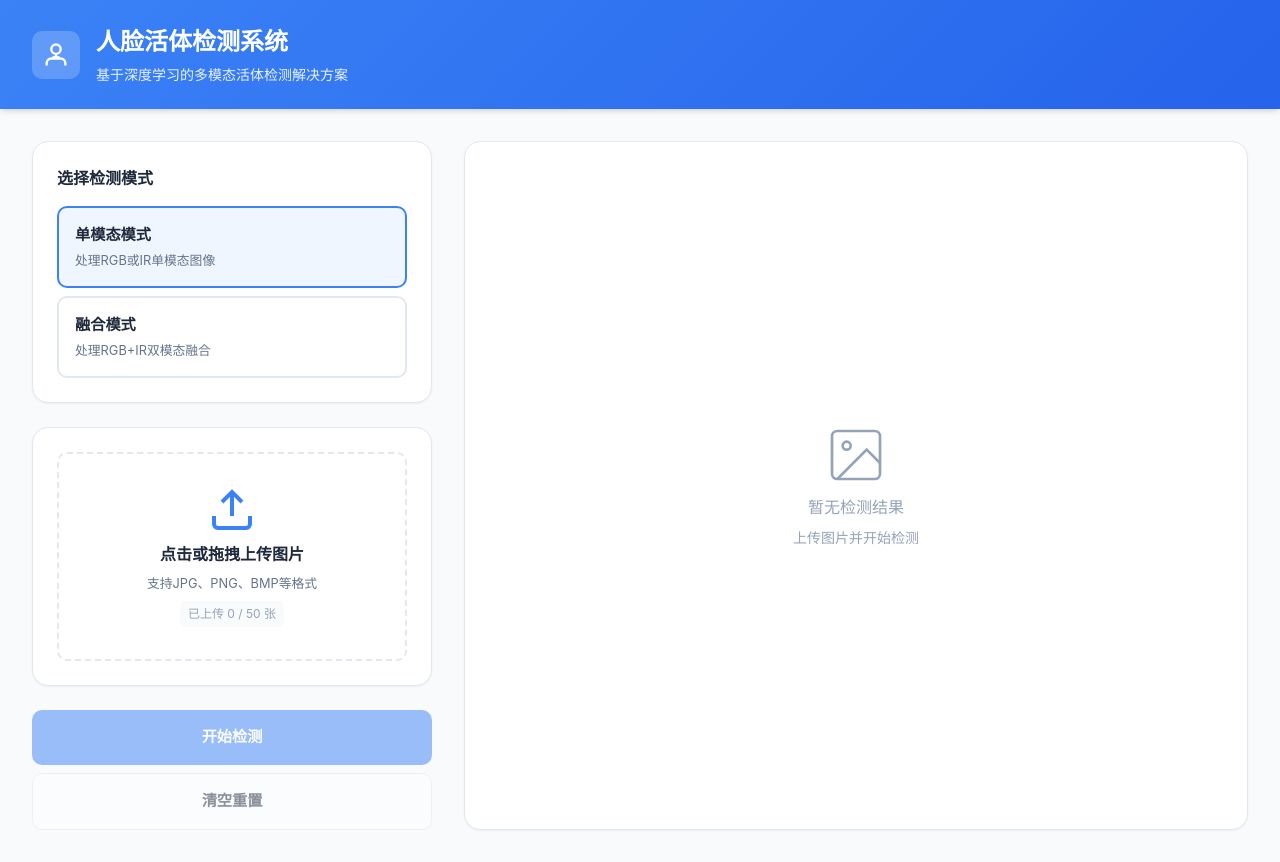
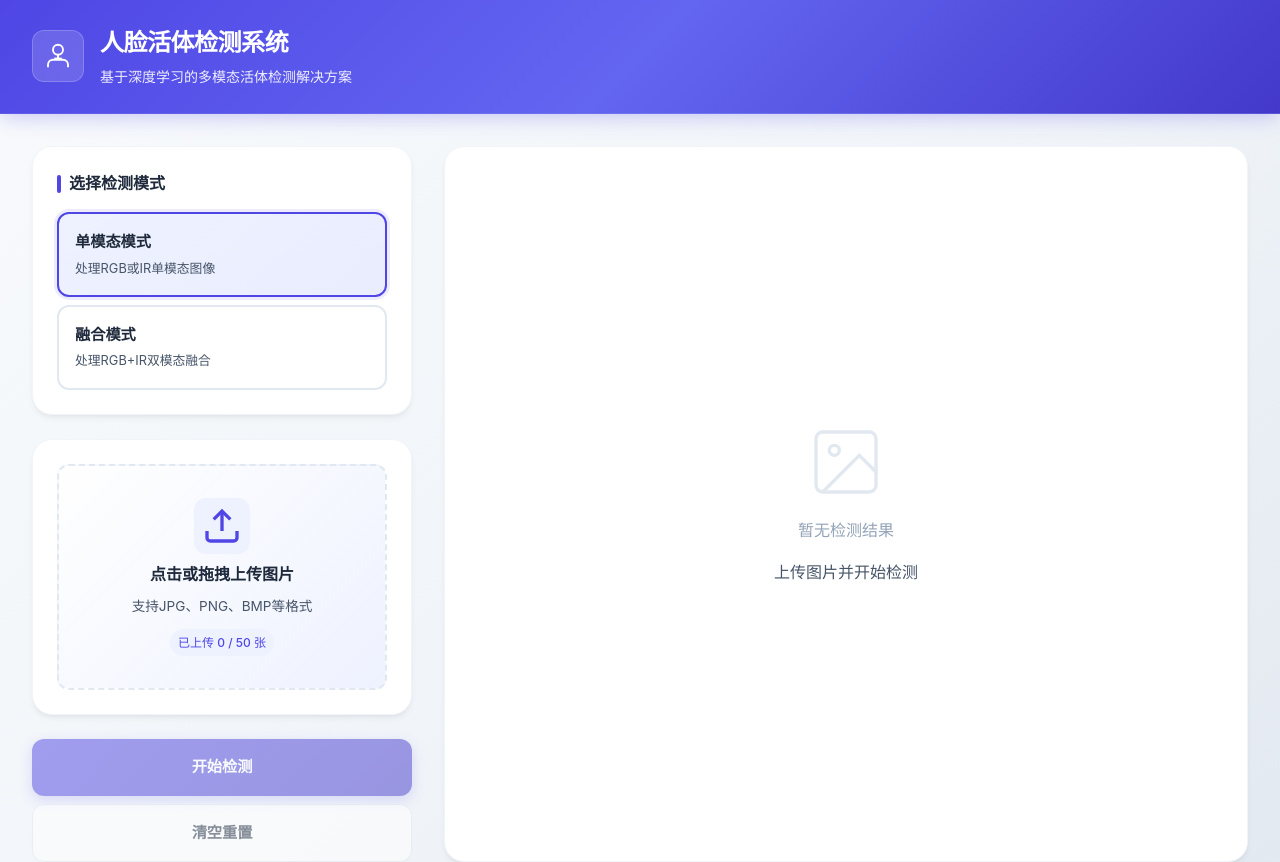
Before and after one commit to Moore-ai/face-spoofing-detector-frontend, a React (Vite) app: page / in a window 1280 px wide. Shown: the top 862 px of the page. Built offline with nearby package versions, Linux system fonts and the light colour scheme.

Commit message:
v1版本的稍微优化版

```diff
--- a/src/App.css
+++ b/src/App.css
@@ -2,35 +2,45 @@
 
 /* ===== CSS变量定义 ===== */
 :root {
-  /* 主色调 */
-  --color-primary: #3b82f6;
-  --color-primary-dark: #2563eb;
-  --color-primary-light: #60a5fa;
+  /* 主色调 - 优雅蓝 */
+  --color-primary: #4f46e5;
+  --color-primary-dark: #4338ca;
+  --color-primary-light: #818cf8;
+  --color-primary-bg: #eef2ff;
 
   /* 功能色 */
-  --color-success: #10b981;
+  --color-success: #059669;
   --color-success-light: #d1fae5;
-  --color-danger: #ef4444;
+  --color-success-bg: #ecfdf5;
+  --color-danger: #dc2626;
   --color-danger-light: #fee2e2;
-  --color-warning: #f59e0b;
+  --color-danger-bg: #fef2f2;
+  --color-warning: #d97706;
+  --color-warning-light: #fef3c7;
 
   /* 中性色 */
   --color-bg: #f8fafc;
   --color-surface: #ffffff;
+  --color-surface-hover: #f8fafc;
   --color-border: #e2e8f0;
+  --color-border-light: #f1f5f9;
   --color-text-primary: #1e293b;
-  --color-text-secondary: #64748b;
+  --color-text-secondary: #475569;
   --color-text-muted: #94a3b8;
 
-  /* 阴影 */
-  --shadow-sm: 0 1px 2px 0 rgb(0 0 0 / 0.05);
-  --shadow-md: 0 4px 6px -1px rgb(0 0 0 / 0.1), 0 2px 4px -2px rgb(0 0 0 / 0.1);
-  --shadow-lg: 0 10px 15px -3px rgb(0 0 0 / 0.1), 0 4px 6px -4px rgb(0 0 0 / 0.1);
+  /* 高级阴影 */
+  --shadow-sm: 0 1px 2px 0 rgb(0 0 0 / 0.04);
+  --shadow-md: 0 4px 6px -1px rgb(0 0 0 / 0.06), 0 2px 4px -2px rgb(0 0 0 / 0.04);
+  --shadow-lg: 0 10px 15px -3px rgb(0 0 0 / 0.08), 0 4px 6px -4px rgb(0 0 0 / 0.04);
+  --shadow-xl: 0 20px 25px -5px rgb(0 0 0 / 0.08), 0 8px 10px -6px rgb(0 0 0 / 0.04);
+  --shadow-inner: inset 0 2px 4px 0 rgb(0 0 0 / 0.04);
 
   /* 圆角 */
   --radius-sm: 6px;
-  --radius-md: 10px;
+  --radius-md: 12px;
   --radius-lg: 16px;
+  --radius-xl: 20px;
+  --radius-full: 9999px;
 
   /* 间距 */
   --spacing-xs: 4px;
@@ -38,6 +48,12 @@
   --spacing-md: 16px;
   --spacing-lg: 24px;
   --spacing-xl: 32px;
+  --spacing-2xl: 48px;
+
+  /* 过渡 */
+  --transition-fast: 150ms ease;
+  --transition-base: 250ms ease;
+  --transition-slow: 350ms ease;
 }
 
 /* ===== 基础样式重置 ===== */
@@ -49,9 +65,9 @@
 
 body {
   font-family: -apple-system, BlinkMacSystemFont, "Segoe UI", Roboto, "Helvetica Neue", Arial, sans-serif;
-  background-color: var(--color-bg);
+  background: linear-gradient(135deg, #f8fafc 0%, #f1f5f9 50%, #e2e8f0 100%);
   color: var(--color-text-primary);
-  line-height: 1.5;
+  line-height: 1.6;
   min-height: 100vh;
 }
 
@@ -60,17 +76,20 @@ body {
   min-height: 100vh;
   display: flex;
   flex-direction: column;
+  background: transparent;
 }
 
 /* ===== Header组件样式 ===== */
 .app-header {
-  background: linear-gradient(135deg, var(--color-primary) 0%, var(--color-primary-dark) 100%);
+  background: linear-gradient(135deg, var(--color-primary) 0%, #6366f1 50%, var(--color-primary-dark) 100%);
   color: white;
   padding: var(--spacing-lg) var(--spacing-xl);
-  box-shadow: var(--shadow-md);
+  box-shadow: 0 4px 20px -2px rgb(79 70 229 / 0.3);
   position: sticky;
   top: 0;
   z-index: 100;
+  backdrop-filter: blur(10px);
+  border-bottom: 1px solid rgba(255, 255, 255, 0.1);
 }
 
 .header-content {
@@ -82,30 +101,41 @@ body {
 }
 
 .header-icon {
-  width: 48px;
-  height: 48px;
-  background: rgba(255, 255, 255, 0.2);
+  width: 52px;
+  height: 52px;
+  background: rgba(255, 255, 255, 0.15);
   border-radius: var(--radius-md);
   display: flex;
   align-items: center;
   justify-content: center;
+  backdrop-filter: blur(10px);
+  border: 1px solid rgba(255, 255, 255, 0.2);
+  transition: all var(--transition-base);
+}
+
+.header-icon:hover {
+  background: rgba(255, 255, 255, 0.25);
+  transform: scale(1.05);
 }
 
 .header-icon svg {
-  width: 28px;
-  height: 28px;
+  width: 30px;
+  height: 30px;
   stroke: white;
+  stroke-width: 1.5;
 }
 
 .header-title {
   font-size: 1.5rem;
   font-weight: 700;
   margin-bottom: var(--spacing-xs);
+  letter-spacing: -0.02em;
 }
 
 .header-subtitle {
   font-size: 0.875rem;
   opacity: 0.9;
+  font-weight: 400;
 }
 
 /* ===== 主内容区域 ===== */
@@ -116,7 +146,7 @@ body {
   margin: 0 auto;
   padding: var(--spacing-xl);
   display: grid;
-  grid-template-columns: 400px 1fr;
+  grid-template-columns: 420px 1fr;
   gap: var(--spacing-xl);
 }
 
@@ -130,10 +160,10 @@ body {
 /* ===== 模式选择器样式 ===== */
 .mode-selector {
   background: var(--color-surface);
-  border-radius: var(--radius-lg);
+  border-radius: var(--radius-xl);
   padding: var(--spacing-lg);
-  box-shadow: var(--shadow-sm);
-  border: 1px solid var(--color-border);
+  box-shadow: var(--shadow-md);
+  border: 1px solid var(--color-border-light);
 }
 
 .mode-selector-title {
@@ -141,6 +171,17 @@ body {
   font-weight: 600;
   margin-bottom: var(--spacing-md);
   color: var(--color-text-primary);
+  display: flex;
+  align-items: center;
+  gap: var(--spacing-sm);
+}
+
+.mode-selector-title::before {
+  content: '';
+  width: 4px;
+  height: 18px;
+  background: var(--color-primary);
+  border-radius: 2px;
 }
 
 .mode-options {
@@ -158,18 +199,43 @@ body {
   border-radius: var(--radius-md);
   background: var(--color-surface);
   cursor: pointer;
-  transition: all 0.2s ease;
+  transition: all var(--transition-base);
   text-align: left;
+  position: relative;
+  overflow: hidden;
+}
+
+.mode-option::before {
+  content: '';
+  position: absolute;
+  top: 0;
+  left: 0;
+  right: 0;
+  bottom: 0;
+  background: linear-gradient(135deg, transparent 0%, rgba(79, 70, 229, 0.03) 100%);
+  opacity: 0;
+  transition: opacity var(--transition-base);
 }
 
 .mode-option:hover:not(:disabled) {
   border-color: var(--color-primary-light);
-  background: #f8fafc;
+  background: var(--color-surface-hover);
+  transform: translateY(-1px);
+  box-shadow: var(--shadow-sm);
+}
+
+.mode-option:hover:not(:disabled)::before {
+  opacity: 1;
 }
 
 .mode-option.active {
   border-color: var(--color-primary);
-  background: #eff6ff;
+  background: var(--color-primary-bg);
+  box-shadow: 0 0 0 3px rgba(79, 70, 229, 0.1);
+}
+
+.mode-option.active::before {
+  opacity: 1;
 }
 
 .mode-option:disabled {
@@ -182,20 +248,24 @@ body {
   font-size: 0.95rem;
   color: var(--color-text-primary);
   margin-bottom: var(--spacing-xs);
+  position: relative;
+  z-index: 1;
 }
 
 .mode-option-description {
   font-size: 0.8rem;
   color: var(--color-text-secondary);
+  position: relative;
+  z-index: 1;
 }
 
 /* ===== 图片上传器样式 ===== */
 .image-uploader {
   background: var(--color-surface);
-  border-radius: var(--radius-lg);
+  border-radius: var(--radius-xl);
   padding: var(--spacing-lg);
-  box-shadow: var(--shadow-sm);
-  border: 1px solid var(--color-border);
+  box-shadow: var(--shadow-md);
+  border: 1px solid var(--color-border-light);
 }
 
 .upload-zone {
@@ -203,13 +273,32 @@ body {
   border-radius: var(--radius-md);
   padding: var(--spacing-xl);
   text-align: center;
-  transition: all 0.2s ease;
+  transition: all var(--transition-base);
   cursor: pointer;
+  background: linear-gradient(135deg, transparent 0%, var(--color-primary-bg) 100%);
+  position: relative;
+  overflow: hidden;
+}
+
+.upload-zone::before {
+  content: '';
+  position: absolute;
+  top: 0;
+  left: 0;
+  right: 0;
+  bottom: 0;
+  background: linear-gradient(135deg, transparent 0%, rgba(79, 70, 229, 0.02) 100%);
+  opacity: 0;
+  transition: opacity var(--transition-base);
 }
 
 .upload-zone:hover:not(.disabled) {
   border-color: var(--color-primary);
-  background: #f8fafc;
+  background: var(--color-primary-bg);
+}
+
+.upload-zone:hover:not(.disabled)::before {
+  opacity: 1;
 }
 
 .upload-zone.disabled {
@@ -227,12 +316,23 @@ body {
   align-items: center;
   gap: var(--spacing-sm);
   cursor: pointer;
+  position: relative;
+  z-index: 1;
 }
 
 .upload-icon {
-  width: 48px;
-  height: 48px;
+  width: 56px;
+  height: 56px;
   color: var(--color-primary);
+  background: var(--color-primary-bg);
+  border-radius: var(--radius-md);
+  padding: var(--spacing-sm);
+  transition: all var(--transition-base);
+}
+
+.upload-zone:hover:not(.disabled) .upload-icon {
+  transform: scale(1.1) rotate(5deg);
+  box-shadow: 0 4px 12px rgba(79, 70, 229, 0.2);
 }
 
 .upload-icon svg {
@@ -243,70 +343,91 @@ body {
 .upload-text {
   font-weight: 600;
   color: var(--color-text-primary);
+  font-size: 1rem;
 }
 
 .upload-hint {
-  font-size: 0.8rem;
+  font-size: 0.85rem;
   color: var(--color-text-secondary);
 }
 
 .upload-count {
   font-size: 0.75rem;
-  color: var(--color-text-muted);
-  background: var(--color-bg);
+  color: var(--color-primary);
+  background: var(--color-primary-bg);
   padding: var(--spacing-xs) var(--spacing-sm);
-  border-radius: var(--radius-sm);
+  border-radius: var(--radius-full);
+  font-weight: 500;
+  margin-top: var(--spacing-xs);
 }
 
 /* ===== 图片列表样式 ===== */
 .image-list {
   display: grid;
-  grid-template-columns: repeat(auto-fill, minmax(80px, 1fr));
+  grid-template-columns: repeat(auto-fill, minmax(90px, 1fr));
   gap: var(--spacing-sm);
   margin-top: var(--spacing-md);
-  max-height: 300px;
+  max-height: 320px;
   overflow-y: auto;
+  padding: var(--spacing-xs);
 }
 
 .image-item {
   position: relative;
   aspect-ratio: 1;
-  border-radius: var(--radius-sm);
+  border-radius: var(--radius-md);
   overflow: hidden;
   border: 2px solid var(--color-border);
+  transition: all var(--transition-base);
+  cursor: pointer;
+}
+
+.image-item:hover {
+  transform: scale(1.05);
+  box-shadow: var(--shadow-md);
+  z-index: 10;
 }
 
 .image-item img {
   width: 100%;
   height: 100%;
   object-fit: cover;
+  transition: transform var(--transition-base);
+}
+
+.image-item:hover img {
+  transform: scale(1.1);
 }
 
 .image-item.rgb {
-  border-color: #3b82f6;
+  border-color: var(--color-primary);
+  box-shadow: 0 0 0 2px rgba(79, 70, 229, 0.1);
 }
 
 .image-item.ir {
   border-color: #8b5cf6;
+  box-shadow: 0 0 0 2px rgba(139, 92, 246, 0.1);
 }
 
 .image-modality {
   position: absolute;
-  bottom: 2px;
-  left: 2px;
-  font-size: 0.6rem;
-  padding: 1px 4px;
-  background: rgba(0, 0, 0, 0.7);
+  bottom: 4px;
+  left: 4px;
+  font-size: 0.65rem;
+  padding: 2px 6px;
+  background: rgba(0, 0, 0, 0.75);
   color: white;
-  border-radius: 3px;
+  border-radius: 4px;
+  font-weight: 500;
+  backdrop-filter: blur(4px);
 }
 
 .remove-btn {
   position: absolute;
-  top: 2px;
-  right: 2px;
-  width: 20px;
-  height: 20px;
+  top: 4px;
+  right: 4px;
+  width: 22px;
+  height: 22px;
   border-radius: 50%;
   background: rgba(239, 68, 68, 0.9);
   color: white;
@@ -317,10 +438,20 @@ body {
   justify-content: center;
   font-size: 14px;
   line-height: 1;
+  opacity: 0;
+  transform: scale(0.8);
+  transition: all var(--transition-fast);
+  backdrop-filter: blur(4px);
+}
+
+.image-item:hover .remove-btn {
+  opacity: 1;
+  transform: scale(1);
 }
 
 .remove-btn:hover {
   background: rgb(239, 68, 68);
+  transform: scale(1.1);
 }
 
 /* ===== 按钮样式 ===== */
@@ -331,40 +462,66 @@ body {
 }
 
 .btn {
-  padding: var(--spacing-md);
+  padding: var(--spacing-md) var(--spacing-lg);
   border-radius: var(--radius-md);
   font-weight: 600;
   font-size: 0.95rem;
   cursor: pointer;
-  transition: all 0.2s ease;
+  transition: all var(--transition-base);
   border: none;
+  position: relative;
+  overflow: hidden;
+}
+
+.btn::before {
+  content: '';
+  position: absolute;
+  top: 0;
+  left: 0;
+  right: 0;
+  bottom: 0;
+  background: linear-gradient(135deg, rgba(255, 255, 255, 0.1) 0%, transparent 100%);
+  opacity: 0;
+  transition: opacity var(--transition-fast);
 }
 
 .btn:disabled {
   opacity: 0.5;
   cursor: not-allowed;
+  transform: none !important;
+}
+
+.btn:disabled::before {
+  display: none;
 }
 
 .btn-primary {
-  background: var(--color-primary);
+  background: linear-gradient(135deg, var(--color-primary) 0%, var(--color-primary-dark) 100%);
   color: white;
+  box-shadow: 0 4px 14px rgba(79, 70, 229, 0.35);
 }
 
 .btn-primary:hover:not(:disabled) {
-  background: var(--color-primary-dark);
-  transform: translateY(-1px);
-  box-shadow: var(--shadow-md);
+  transform: translateY(-2px);
+  box-shadow: 0 6px 20px rgba(79, 70, 229, 0.45);
+}
+
+.btn-primary:hover:not(:disabled)::before {
+  opacity: 1;
 }
 
 .btn-secondary {
   background: var(--color-surface);
   color: var(--color-text-primary);
   border: 1px solid var(--color-border);
+  box-shadow: var(--shadow-sm);
 }
 
 .btn-secondary:hover:not(:disabled) {
-  background: var(--color-bg);
+  background: var(--color-surface-hover);
   border-color: var(--color-text-muted);
+  transform: translateY(-1px);
+  box-shadow: var(--shadow-md);
 }
 
 /* ===== 错误消息样式 ===== */
@@ -373,14 +530,23 @@ body {
   align-items: center;
   gap: var(--spacing-sm);
   padding: var(--spacing-md);
-  background: var(--color-danger-light);
+  background: var(--color-danger-bg);
   color: var(--color-danger);
   border-radius: var(--radius-md);
   font-size: 0.875rem;
+  border: 1px solid var(--color-danger-light);
+  animation: shake 0.5s ease;
+}
+
+@keyframes shake {
+  0%, 100% { transform: translateX(0); }
+  10%, 30%, 50%, 70%, 90% { transform: translateX(-4px); }
+  20%, 40%, 60%, 80% { transform: translateX(4px); }
 }
 
 .error-icon {
   font-size: 1.2rem;
+  flex-shrink: 0;
 }
 
 /* ===== 结果面板样式 ===== */
@@ -390,11 +556,12 @@ body {
 
 .result-panel {
   background: var(--color-surface);
-  border-radius: var(--radius-lg);
+  border-radius: var(--radius-xl);
   padding: var(--spacing-lg);
-  box-shadow: var(--shadow-sm);
-  border: 1px solid var(--color-border);
+  box-shadow: var(--shadow-md);
+  border: 1px solid var(--color-border-light);
   min-height: 100%;
+  position: relative;
 }
 
 .result-panel.loading,
@@ -413,12 +580,12 @@ body {
 }
 
 .spinner {
-  width: 40px;
-  height: 40px;
+  width: 48px;
+  height: 48px;
   border: 3px solid var(--color-border);
   border-top-color: var(--color-primary);
   border-radius: 50%;
-  animation: spin 1s linear infinite;
+  animation: spin 0.8s cubic-bezier(0.5, 0, 0.5, 1) infinite;
 }
 
 @keyframes spin {
@@ -431,18 +598,29 @@ body {
   display: flex;
   flex-direction: column;
   align-items: center;
-  gap: var(--spacing-sm);
+  gap: var(--spacing-md);
   color: var(--color-text-muted);
+  text-align: center;
+  padding: var(--spacing-2xl);
 }
 
 .empty-state svg {
-  width: 64px;
-  height: 64px;
+  width: 80px;
+  height: 80px;
   stroke-width: 1;
+  color: var(--color-border);
+  transition: all var(--transition-base);
+}
+
+.empty-state:hover svg {
+  color: var(--color-primary-light);
+  transform: scale(1.1);
 }
 
 .empty-hint {
-  font-size: 0.875rem;
+  font-size: 1rem;
+  color: var(--color-text-secondary);
+  max-width: 280px;
 }
 
 /* ===== 统计卡片样式 ===== */
@@ -454,18 +632,44 @@ body {
 }
 
 .stat-card {
-  background: var(--color-bg);
-  border-radius: var(--radius-md);
-  padding: var(--spacing-md);
+  background: linear-gradient(135deg, var(--color-surface) 0%, var(--color-bg) 100%);
+  border-radius: var(--radius-lg);
+  padding: var(--spacing-lg);
   text-align: center;
-  border: 1px solid var(--color-border);
+  border: 1px solid var(--color-border-light);
+  transition: all var(--transition-base);
+  position: relative;
+  overflow: hidden;
+}
+
+.stat-card::before {
+  content: '';
+  position: absolute;
+  top: 0;
+  left: 0;
+  right: 0;
+  height: 3px;
+  background: var(--color-primary);
+  opacity: 0;
+  transition: opacity var(--transition-fast);
+}
+
+.stat-card:hover {
+  transform: translateY(-2px);
+  box-shadow: var(--shadow-md);
+}
+
+.stat-card:hover::before {
+  opacity: 1;
 }
 
 .stat-value {
   display: block;
-  font-size: 1.75rem;
+  font-size: 2rem;
   font-weight: 700;
   color: var(--color-text-primary);
+  line-height: 1.2;
+  letter-spacing: -0.02em;
 }
 
 .stat-label {
@@ -473,14 +677,42 @@ body {
   font-size: 0.8rem;
   color: var(--color-text-secondary);
   margin-top: var(--spacing-xs);
+  font-weight: 500;
+}
+
+.stat-card.real {
+  background: linear-gradient(135deg, var(--color-success-bg) 0%, rgba(16, 185, 129, 0.05) 100%);
+  border-color: var(--color-success-light);
+}
+
+.stat-card.real::before {
+  background: var(--color-success);
 }
 
 .stat-card.real .stat-value {
   color: var(--color-success);
 }
 
+.stat-card.fake {
+  background: linear-gradient(135deg, var(--color-danger-bg) 0%, rgba(239, 68, 68, 0.05) 100%);
+  border-color: var(--color-danger-light);
+}
+
+.stat-card.fake::before {
+  background: var(--color-danger);
+}
+
 .stat-card.fake .stat-value {
   color: var(--color-danger);
+}
+
+.stat-card.confidence {
+  background: linear-gradient(135deg, var(--color-primary-bg) 0%, rgba(79, 70, 229, 0.05) 100%);
+  border-color: rgba(79, 70, 229, 0.2);
+}
+
+.stat-card.confidence::before {
+  background: var(--color-primary);
 }
 
 .stat-card.confidence .stat-value {
@@ -489,115 +721,178 @@ body {
 
 .result-divider {
   height: 1px;
-  background: var(--color-border);
+  background: linear-gradient(90deg, transparent 0%, var(--color-border) 50%, transparent 100%);
   margin: var(--spacing-lg) 0;
 }
 
 /* ===== 结果网格样式 ===== */
 .result-grid {
   display: grid;
-  grid-template-columns: repeat(auto-fill, minmax(280px, 1fr));
-  gap: var(--spacing-md);
+  grid-template-columns: repeat(auto-fill, minmax(300px, 1fr));
+  gap: var(--spacing-lg);
 }
 
 /* ===== 检测卡片样式 ===== */
 .detection-card {
   background: var(--color-surface);
-  border-radius: var(--radius-md);
-  border: 2px solid var(--color-border);
+  border-radius: var(--radius-lg);
+  border: 1px solid var(--color-border);
   overflow: hidden;
-  transition: all 0.2s ease;
+  transition: all var(--transition-base);
+  position: relative;
+}
+
+.detection-card::before {
+  content: '';
+  position: absolute;
+  top: 0;
+  left: 0;
+  right: 0;
+  bottom: 0;
+  pointer-events: none;
+  border-radius: var(--radius-lg);
+  transition: box-shadow var(--transition-base);
 }
 
 .detection-card:hover {
-  box-shadow: var(--shadow-md);
-  transform: translateY(-2px);
+  transform: translateY(-4px);
+  box-shadow: var(--shadow-xl);
+}
+
+.detection-card:hover::before {
+  box-shadow: inset 0 0 0 2px var(--color-primary-light);
 }
 
 .detection-card.real {
   border-color: var(--color-success);
+  box-shadow: 0 4px 12px rgba(5, 150, 105, 0.1);
+}
+
+.detection-card.real:hover {
+  box-shadow: 0 12px 24px rgba(5, 150, 105, 0.15);
 }
 
 .detection-card.fake {
   border-color: var(--color-danger);
+  box-shadow: 0 4px 12px rgba(220, 38, 38, 0.1);
+}
+
+.detection-card.fake:hover {
+  box-shadow: 0 12px 24px rgba(220, 38, 38, 0.15);
 }
 
 .card-header {
   display: flex;
   justify-content: space-between;
   align-items: center;
-  padding: var(--spacing-sm) var(--spacing-md);
-  background: var(--color-bg);
-  border-bottom: 1px solid var(--color-border);
+  padding: var(--spacing-md) var(--spacing-lg);
+  background: linear-gradient(135deg, var(--color-bg) 0%, #f1f5f9 100%);
+  border-bottom: 1px solid var(--color-border-light);
 }
 
 .card-index {
   font-size: 0.8rem;
   color: var(--color-text-muted);
   font-weight: 600;
+  display: flex;
+  align-items: center;
+  gap: var(--spacing-xs);
+}
+
+.card-index::before {
+  content: '#';
+  color: var(--color-primary);
 }
 
 .result-badge {
-  padding: var(--spacing-xs) var(--spacing-sm);
-  border-radius: var(--radius-sm);
+  padding: var(--spacing-xs) var(--spacing-md);
+  border-radius: var(--radius-full);
   font-size: 0.8rem;
   font-weight: 700;
+  letter-spacing: 0.02em;
+  text-transform: uppercase;
 }
 
 .result-badge.real {
-  background: var(--color-success-light);
-  color: var(--color-success);
+  background: linear-gradient(135deg, var(--color-success) 0%, #10b981 100%);
+  color: white;
+  box-shadow: 0 2px 8px rgba(5, 150, 105, 0.3);
 }
 
 .result-badge.fake {
-  background: var(--color-danger-light);
-  color: var(--color-danger);
+  background: linear-gradient(135deg, var(--color-danger) 0%, #ef4444 100%);
+  color: white;
+  box-shadow: 0 2px 8px rgba(220, 38, 38, 0.3);
 }
 
 .card-image {
   aspect-ratio: 4 / 3;
   overflow: hidden;
+  background: linear-gradient(135deg, #f8fafc 0%, #e2e8f0 100%);
+  position: relative;
+}
+
+.card-image::before {
+  content: '';
+  position: absolute;
+  top: 0;
+  left: 0;
+  right: 0;
+  bottom: 0;
+  background: linear-gradient(180deg, transparent 70%, rgba(0, 0, 0, 0.05) 100%);
+  z-index: 1;
 }
 
 .card-image img {
   width: 100%;
   height: 100%;
   object-fit: cover;
+  transition: transform var(--transition-slow);
+}
+
+.detection-card:hover .card-image img {
+  transform: scale(1.05);
 }
 
 .card-content {
-  padding: var(--spacing-md);
+  padding: var(--spacing-lg);
 }
 
 .card-details {
   display: grid;
   grid-template-columns: 1fr 1fr;
-  gap: var(--spacing-sm);
+  gap: var(--spacing-md);
   margin-top: var(--spacing-md);
   padding-top: var(--spacing-md);
-  border-top: 1px solid var(--color-border);
+  border-top: 1px solid var(--color-border-light);
 }
 
 .detail-item {
   display: flex;
   flex-direction: column;
-  gap: 2px;
+  gap: 4px;
+  padding: var(--spacing-sm);
+  background: var(--color-bg);
+  border-radius: var(--radius-sm);
 }
 
 .detail-label {
-  font-size: 0.75rem;
+  font-size: 0.7rem;
   color: var(--color-text-muted);
+  text-transform: uppercase;
+  letter-spacing: 0.05em;
+  font-weight: 500;
 }
 
 .detail-value {
-  font-size: 0.875rem;
+  font-size: 0.95rem;
   color: var(--color-text-primary);
-  font-weight: 500;
+  font-weight: 600;
 }
 
 /* ===== 置信度条样式 ===== */
 .confidence-bar {
-  margin-bottom: var(--spacing-sm);
+  margin-bottom: var(--spacing-md);
 }
 
 .confidence-header {
@@ -610,6 +905,7 @@ body {
 .confidence-label {
   font-size: 0.8rem;
   color: var(--color-text-secondary);
+  font-weight: 500;
 }
 
 .confidence-value {
@@ -626,77 +922,201 @@ body {
 }
 
 .confidence-track {
-  height: 8px;
+  height: 10px;
   background: var(--color-border);
-  border-radius: 4px;
+  border-radius: 5px;
   overflow: hidden;
+  position: relative;
+}
+
+.confidence-track::before {
+  content: '';
+  position: absolute;
+  top: 0;
+  left: 0;
+  right: 0;
+  bottom: 0;
+  background: linear-gradient(180deg, rgba(255, 255, 255, 0.2) 0%, transparent 100%);
 }
 
 .confidence-fill {
   height: 100%;
-  border-radius: 4px;
-  transition: width 0.5s ease;
+  border-radius: 5px;
+  transition: width 0.6s cubic-bezier(0.4, 0, 0.2, 1);
+  position: relative;
+  overflow: hidden;
+}
+
+.confidence-fill::after {
+  content: '';
+  position: absolute;
+  top: 0;
+  left: 0;
+  right: 0;
+  bottom: 0;
+  background: linear-gradient(90deg, transparent 0%, rgba(255, 255, 255, 0.3) 50%, transparent 100%);
+  animation: shimmer 2s infinite;
+}
+
+@keyframes shimmer {
+  0% { transform: translateX(-100%); }
+  100% { transform: translateX(100%); }
 }
 
 .confidence-fill.success {
   background: linear-gradient(90deg, var(--color-success), #34d399);
+  box-shadow: 0 0 10px rgba(5, 150, 105, 0.3);
 }
 
 .confidence-fill.danger {
   background: linear-gradient(90deg, var(--color-danger), #f87171);
+  box-shadow: 0 0 10px rgba(220, 38, 38, 0.3);
 }
 
 /* ===== Footer样式 ===== */
 .app-footer {
   background: var(--color-surface);
-  border-top: 1px solid var(--color-border);
-  padding: var(--spacing-md);
+  border-top: 1px solid var(--color-border-light);
+  padding: var(--spacing-lg);
   text-align: center;
   color: var(--color-text-muted);
-  font-size: 0.8rem;
+  font-size: 0.85rem;
+  position: relative;
+  overflow: hidden;
+}
+
+.app-footer::before {
+  content: '';
+  position: absolute;
+  top: 0;
+  left: 0;
+  right: 0;
+  height: 1px;
+  background: linear-gradient(90deg, transparent 0%, var(--color-primary-light) 50%, transparent 100%);
+  opacity: 0.3;
 }
 
 /* ===== 响应式布局 ===== */
+@media (max-width: 1280px) {
+  .main-content {
+    grid-template-columns: 380px 1fr;
+  }
+}
+
 @media (max-width: 1024px) {
   .main-content {
     grid-template-columns: 1fr;
   }
 
   .result-stats {
-    grid-template-columns: repeat(2, 1fr);
+    grid-template-columns: repeat(4, 1fr);
   }
 }
 
-@media (max-width: 640px) {
+@media (max-width: 768px) {
   .main-content {
     padding: var(--spacing-md);
   }
 
   .result-stats {
-    grid-template-columns: 1fr 1fr;
+    grid-template-columns: repeat(2, 1fr);
   }
 
   .result-grid {
     grid-template-columns: 1fr;
   }
+
+  .app-header {
+    padding: var(--spacing-md);
+  }
+
+  .header-title {
+    font-size: 1.25rem;
+  }
+
+  .stat-value {
+    font-size: 1.5rem;
+  }
+}
+
+@media (max-width: 480px) {
+  .main-content {
+    padding: var(--spacing-sm);
+    gap: var(--spacing-md);
+  }
+
+  .result-stats {
+    grid-template-columns: 1fr 1fr;
+    gap: var(--spacing-sm);
+  }
+
+  .stat-card {
+    padding: var(--spacing-md);
+  }
+
+  .stat-value {
+    font-size: 1.25rem;
+  }
+
+  .result-grid {
+    grid-template-columns: 1fr;
+    gap: var(--spacing-md);
+  }
 }
 
 /* ===== 滚动条样式 ===== */
 ::-webkit-scrollbar {
-  width: 8px;
-  height: 8px;
+  width: 10px;
+  height: 10px;
 }
 
 ::-webkit-scrollbar-track {
   background: var(--color-bg);
-  border-radius: 4px;
+  border-radius: 5px;
 }
 
 ::-webkit-scrollbar-thumb {
-  background: var(--color-border);
-  border-radius: 4px;
+  background: linear-gradient(180deg, var(--color-border) 0%, var(--color-text-muted) 100%);
+  border-radius: 5px;
+  border: 2px solid var(--color-bg);
+  background-clip: padding-box;
 }
 
 ::-webkit-scrollbar-thumb:hover {
-  background: var(--color-text-muted);
+  background: linear-gradient(180deg, var(--color-text-muted) 0%, var(--color-text-secondary) 100%);
 }
+
+::-webkit-scrollbar-corner {
+  background: var(--color-bg);
+}
+
+/* ===== 选中文本样式 ===== */
+::selection {
+  background: rgba(79, 70, 229, 0.2);
+  color: var(--color-primary-dark);
+}
+
+/* ===== 焦点样式 ===== */
+:focus-visible {
+  outline: 2px solid var(--color-primary);
+  outline-offset: 2px;
+}
+
+/* ===== 打印样式 ===== */
+@media print {
+  .app-header,
+  .control-panel,
+  .app-footer {
+    display: none;
+  }
+
+  .main-content {
+    display: block;
+    padding: 0;
+  }
+
+  .result-panel {
+    box-shadow: none;
+    border: 1px solid #ddd;
+  }
+}
```
